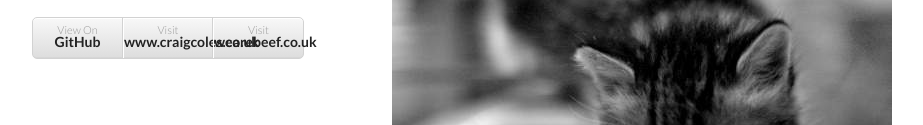
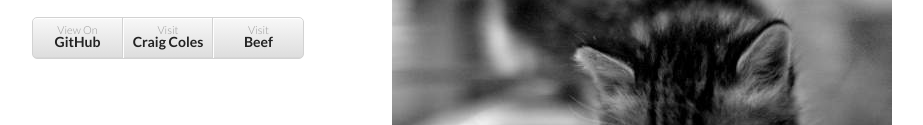
Before and after one commit to craigcoles/Craig-Will-Fix-It, a plain HTML site: page index.html in a window 1280 px wide. Shown: the part 274-399 px from the top of the page, without its empty margins (178-1101 px from the left). Drawn offline with Linux system fonts and the light colour scheme.

Commit message:
Amended text as it was too big

```diff
--- a/index.html
+++ b/index.html
@@ -24,8 +24,8 @@
 
         <ul>
           <li><a href="https://github.com/craigcoles/Craig-Will-Fix-It">View On <strong>GitHub</strong></a></li>
-		  <li><a href="https://craigcoles.co.uk">Visit <strong>www.craigcoles.co.uk</strong></a></li>
-		  <li><a href="https://wearebeef.co.uk">Visit <strong>wearebeef.co.uk</strong></a></li>
+		  <li><a href="https://craigcoles.co.uk">Visit <strong>Craig Coles</strong></a></li>
+		  <li><a href="https://wearebeef.co.uk">Visit <strong>Beef</strong></a></li>
         </ul>
 
       </header>
```
